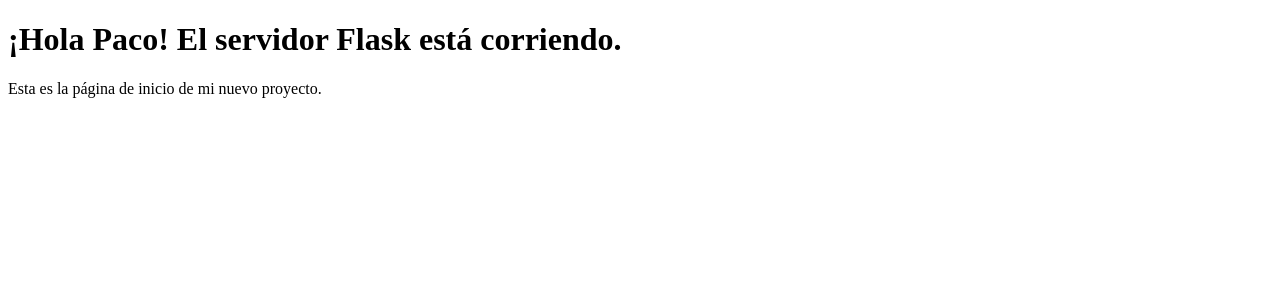
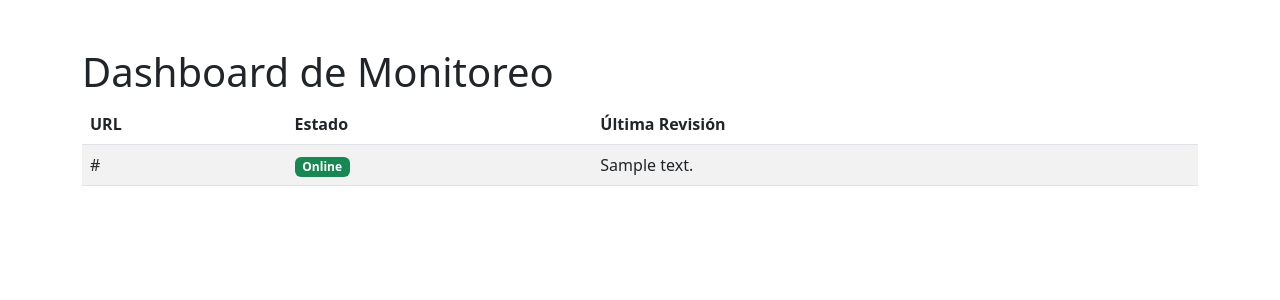
Before and after one commit to bob11jake/monitor-sitios-flask, a Flask app: template templates/inicio.html in a window 1280 px wide. Shown: the top 300 px of the page. Run offline with Flask 3, Linux system fonts and the light colour scheme; the template is opened without the code that fills it: most values are stand-ins (such as "Sample title", 1, 10 or a date in 2020).

Commit message:
logica lambda, flask con dynomodb

```diff
--- a/app.py
+++ b/app.py
@@ -1,12 +1,26 @@
+import boto3
 from flask import Flask, render_template
 
 app = Flask(__name__)
 
-# Esta es la ruta principal (el home)
 @app.route('/')
 def home():
-    return render_template('inicio.html')
+    # Conectamos con DynamoDB
+    # Importante: us-east-1 es la región estándar de los labs de AWS
+    dynamodb = boto3.resource('dynamodb', region_name='us-east-1')
+    tabla = dynamodb.Table('MonitoreoSitios')
+
+    # Traer todos los datos de la tabla (scan lee toda la tabla)
+    try:
+        respuesta = tabla.scan()
+        sitios = respuesta.get('Items', [])
+    except Exception as e:
+        print(f"Error al leer DynamoDB: {e}")
+        sitios = [] # Si falla, mandamos la lista vacía para que no se rompa la web
+
+    # Pasamos la lista 'sitios' al HTML
+    return render_template('inicio.html', sitios=sitios)
 
 if __name__ == '__main__':
-    # debug=True sirve para que el servidor se reinicie solo al guardar cambios
+    # Agregamos el paréntesis que faltaba y activamos el modo debug
     app.run(debug=True)
--- a/templates/inicio.html
+++ b/templates/inicio.html
@@ -1,11 +1,32 @@
 <!DOCTYPE html>
-<html lang="es">
+<html>
 <head>
-    <meta charset="UTF-8">
-    <title>Mi Proyecto Flask</title>
+    <title>Monitor AWS</title>
+    <link rel="stylesheet" href="https://cdn.jsdelivr.net/npm/bootstrap@5.3.0/dist/css/bootstrap.min.css">
 </head>
-<body>
-    <h1>¡Hola Paco! El servidor Flask está corriendo.</h1>
-    <p>Esta es la página de inicio de mi nuevo proyecto.</p>
+<body class="container mt-5">
+    <h1>Dashboard de Monitoreo</h1>
+    <table class="table table-striped">
+        <thead>
+            <tr>
+                <th>URL</th>
+                <th>Estado</th>
+                <th>Última Revisión</th>
+            </tr>
+        </thead>
+        <tbody>
+            {% for sitio in sitios %}
+            <tr>
+                <td>{{ sitio.url }}</td>
+                <td>
+                    <span class="badge {{ 'bg-success' if sitio.estado == 'Online' else 'bg-danger' }}">
+                        {{ sitio.estado }}
+                    </span>
+                </td>
+                <td>{{ sitio.ultima_revision }}</td>
+            </tr>
+            {% endfor %}
+        </tbody>
+    </table>
 </body>
 </html>
```
Also changed, not shown: lambda/lambda_function.py (added, +27 -0 lines).
